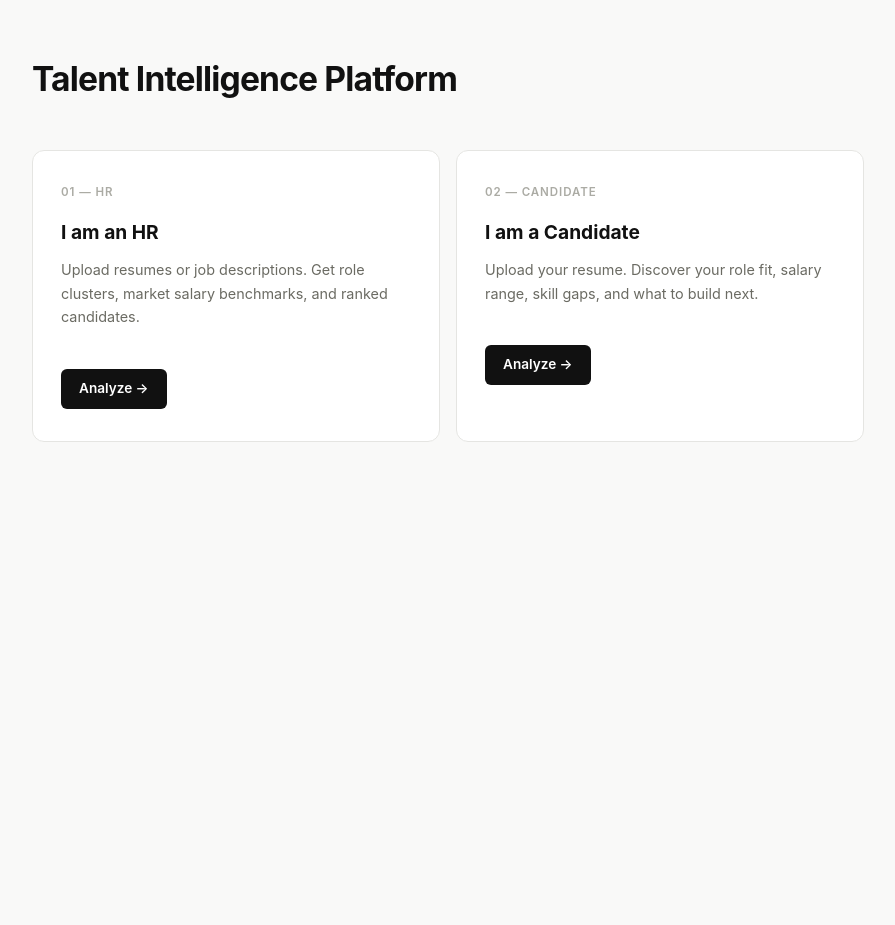
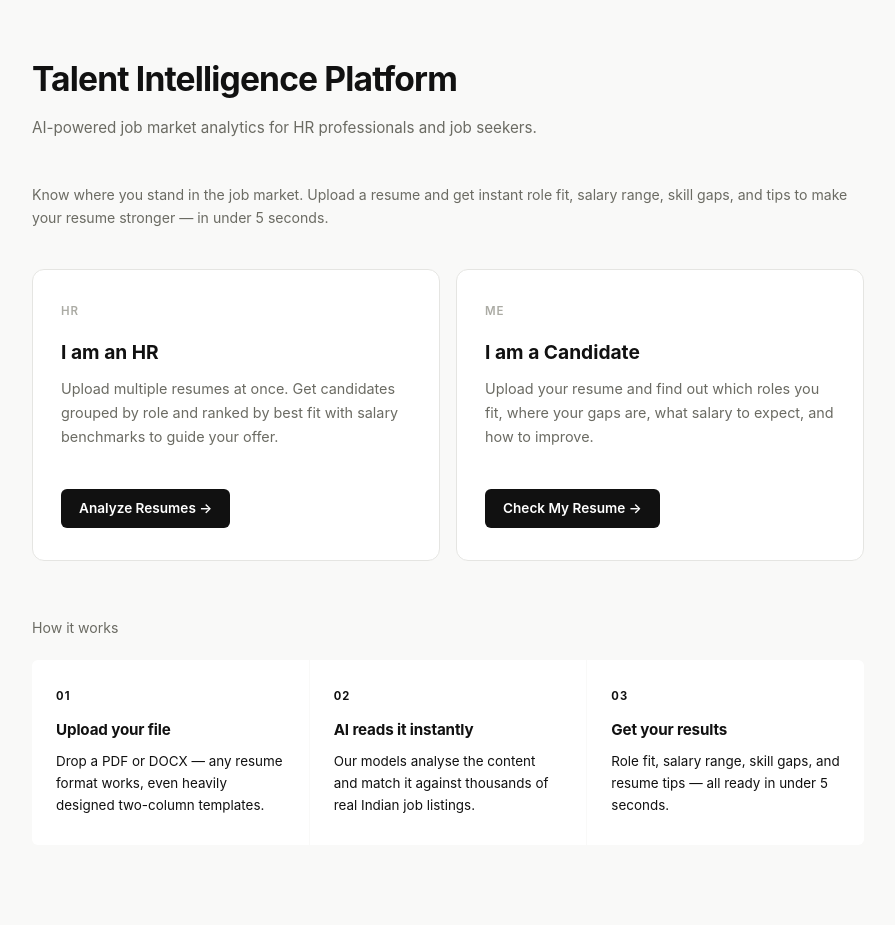
Before and after one commit to BuRhAn5352/Talent_intelligence_platform, a FastAPI app: page / in a window 1280 px wide. Shown: the whole page, without its empty margins (192-1087 px from the left). Before the commit the page ends 442 px from the top, so only its background shows below. Run offline with FastAPI, Linux system fonts and the light colour scheme; parts of the project's set-up code (start-up, migrations or seed data) failed here and were passed over.

Commit message:
Enhance index.html with new content and structure
Added a subtitle and enhanced content for HR and Candidate sections. Included a new 'How it works' section with detailed steps for users.

```diff
--- a/app/templates/index.html
+++ b/app/templates/index.html
@@ -8,23 +8,57 @@
 </head>
 <body>
     <div class="container">
+
         <div class="hero">
             <h1>Talent Intelligence Platform</h1>
+            <p>AI-powered job market analytics for HR professionals and job seekers.</p>
         </div>
+
+        <p class="subtitle" style="margin-bottom: 40px;">
+            Know where you stand in the job market. Upload a resume and get instant role fit,
+            salary range, skill gaps, and tips to make your resume stronger — in under 5 seconds.
+        </p>
 
         <div class="card-grid">
             <a href="/hr" class="card">
-                <div class="card-icon">01 — HR</div>
+                <div class="card-icon">HR</div>
                 <h2>I am an HR</h2>
-                <p>Upload resumes or job descriptions. Get role clusters, market salary benchmarks, and ranked candidates.</p>
-                <span class="btn">Analyze →</span>
+                <p>Upload multiple resumes at once. Get candidates grouped by role and ranked by best fit with salary benchmarks to guide your offer.</p>
+                <span class="btn">Analyze Resumes →</span>
             </a>
+
             <a href="/candidate" class="card">
-                <div class="card-icon">02 — Candidate</div>
+                <div class="card-icon">ME</div>
                 <h2>I am a Candidate</h2>
-                <p>Upload your resume. Discover your role fit, salary range, skill gaps, and what to build next.</p>
-                <span class="btn">Analyze →</span>
+                <p>Upload your resume and find out which roles you fit, where your gaps are, what salary to expect, and how to improve.</p>
+                <span class="btn">Check My Resume →</span>
             </a>
+        </div>
+
+        <!-- How it works -->
+        <div style="margin-top: 56px;">
+            <p class="subtitle" style="margin-bottom: 20px;">How it works</p>
+            <div style="display: grid; grid-template-columns: 1fr 1fr 1fr; gap: 1px; background: var(--border); border: 1.5px solid var(--border); border-radius: var(--radius); overflow: hidden;">
+
+                <div style="background: var(--white); padding: 28px 24px; animation: fadeUp 0.4s ease 0.05s both;">
+                    <div style="font-size: 0.7rem; font-weight: 700; letter-spacing: 0.1em; text-transform: uppercase; color: var(--text-muted); margin-bottom: 12px;">01</div>
+                    <div style="font-size: 0.95rem; font-weight: 700; margin-bottom: 8px; letter-spacing: -0.01em;">Upload your file</div>
+                    <div style="font-size: 0.84rem; color: var(--text-muted); line-height: 1.65;">Drop a PDF or DOCX — any resume format works, even heavily designed two-column templates.</div>
+                </div>
+
+                <div style="background: var(--white); padding: 28px 24px; animation: fadeUp 0.4s ease 0.10s both;">
+                    <div style="font-size: 0.7rem; font-weight: 700; letter-spacing: 0.1em; text-transform: uppercase; color: var(--text-muted); margin-bottom: 12px;">02</div>
+                    <div style="font-size: 0.95rem; font-weight: 700; margin-bottom: 8px; letter-spacing: -0.01em;">AI reads it instantly</div>
+                    <div style="font-size: 0.84rem; color: var(--text-muted); line-height: 1.65;">Our models analyse the content and match it against thousands of real Indian job listings.</div>
+                </div>
+
+                <div style="background: var(--white); padding: 28px 24px; animation: fadeUp 0.4s ease 0.15s both;">
+                    <div style="font-size: 0.7rem; font-weight: 700; letter-spacing: 0.1em; text-transform: uppercase; color: var(--text-muted); margin-bottom: 12px;">03</div>
+                    <div style="font-size: 0.95rem; font-weight: 700; margin-bottom: 8px; letter-spacing: -0.01em;">Get your results</div>
+                    <div style="font-size: 0.84rem; color: var(--text-muted); line-height: 1.65;">Role fit, salary range, skill gaps, and resume tips — all ready in under 5 seconds.</div>
+                </div>
+
+            </div>
         </div>
     </div>
 </body>
```
